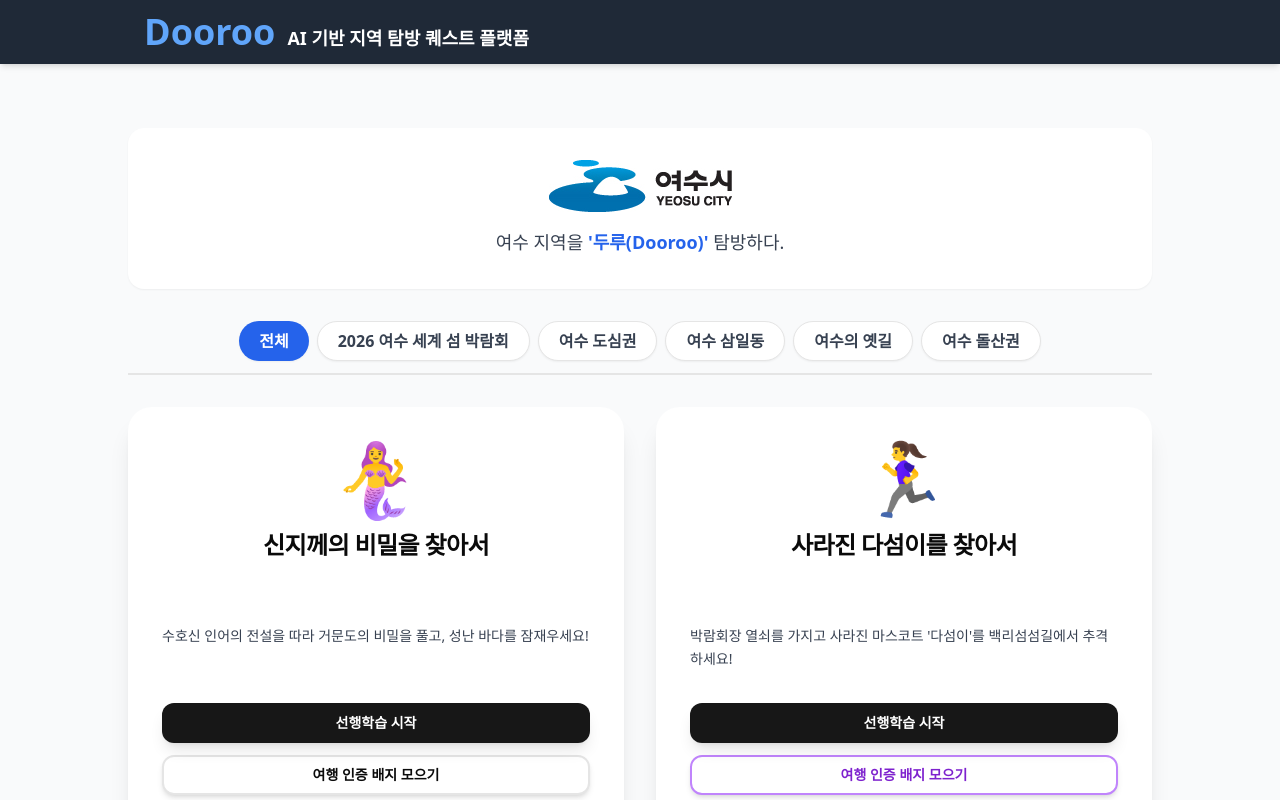
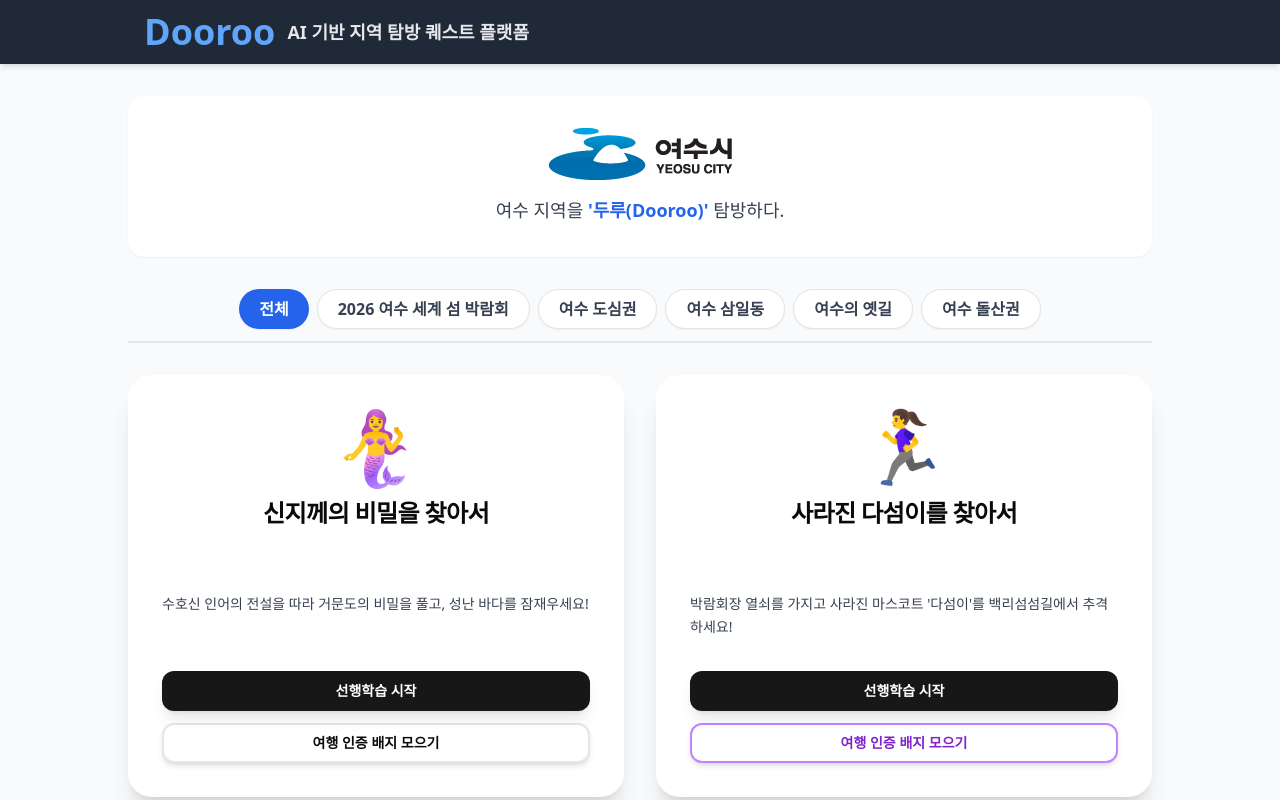
Before and after one commit to kks0507/yeosu-DooRoo-quiz-platform, a Next.js app: page / in a window 1280 px wide. Shown: the top 800 px of the page. Built offline with nearby package versions, Linux system fonts and the light colour scheme.

Commit message:
Update page.tsx

```diff
--- a/app/page.tsx
+++ b/app/page.tsx
@@ -306,18 +306,19 @@ export default function App() {
     const [selectedFilterId, setSelectedFilterId] = useState<string | null>("all")
     return (
       <div className="min-h-screen bg-gray-50 font-sans">
-        <div className="fixed top-0 left-0 w-full bg-gray-800 text-white py-3 px-4 z-40 shadow-md">
-          <div className="max-w-5xl mx-auto text-lg font-bold text-left px-4 flex items-baseline">
-            <span className="text-blue-400 text-4xl mr-3">Dooroo</span>
-            <span>AI 기반 지역 탐방 퀘스트 플랫폼</span>
+        <header className="fixed top-0 left-0 w-full bg-gray-800 text-white py-3 px-4 z-50 shadow-md">
+          <div className="max-w-5xl mx-auto flex items-center justify-start px-4">
+            <a href="/" className="flex items-baseline cursor-pointer flex-shrink-0">
+              <span className="text-blue-400 text-4xl font-bold mr-3">Dooroo</span>
+            </a>
+            <span className="text-base md:text-lg font-bold text-gray-200">AI 기반 지역 탐방 퀘스트 플랫폼</span>
           </div>
-        </div>
+        </header>
 
-        <div className="container mx-auto max-w-5xl py-8 pt-32">
+        <main className="container mx-auto max-w-5xl pt-24 pb-8">
           <div className="bg-white rounded-2xl shadow-sm p-8 mb-8">
             <header className="text-center">
               {" "}
-              {/* mb-12 클래스 제거 또는 조정 */}
               <div className="flex items-center justify-center mb-4">
                 <img src="/images/yeosu_logo.jpeg" alt="여수시 로고" className="h-[52px]" />
               </div>
@@ -345,7 +346,7 @@ export default function App() {
               </Button>
             ))}
           </nav>
-          <main>
+          <div className="mt-8">
             {(() => {
               let questsToDisplay = []
               if (selectedFilterId === "all") {
@@ -404,8 +405,8 @@ export default function App() {
                 </div>
               )
             })()}
-          </main>
-        </div>
+          </div>
+        </main>
       </div>
     )
   }
```
